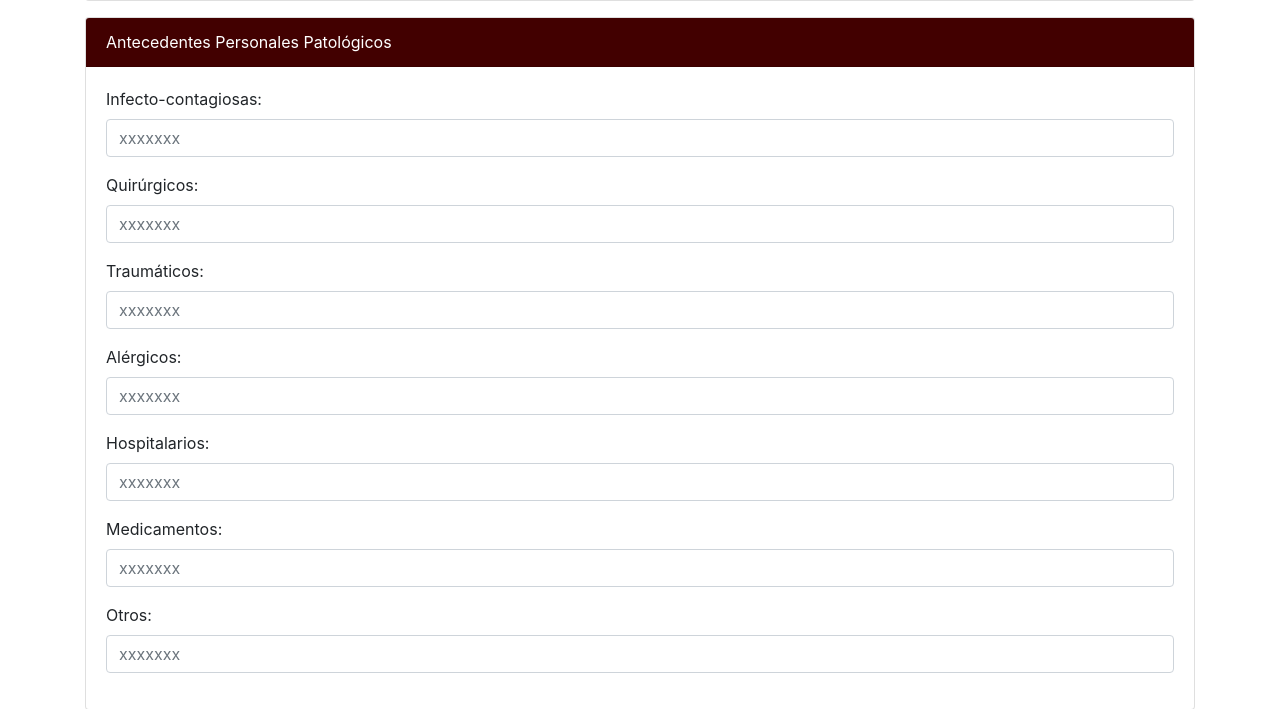
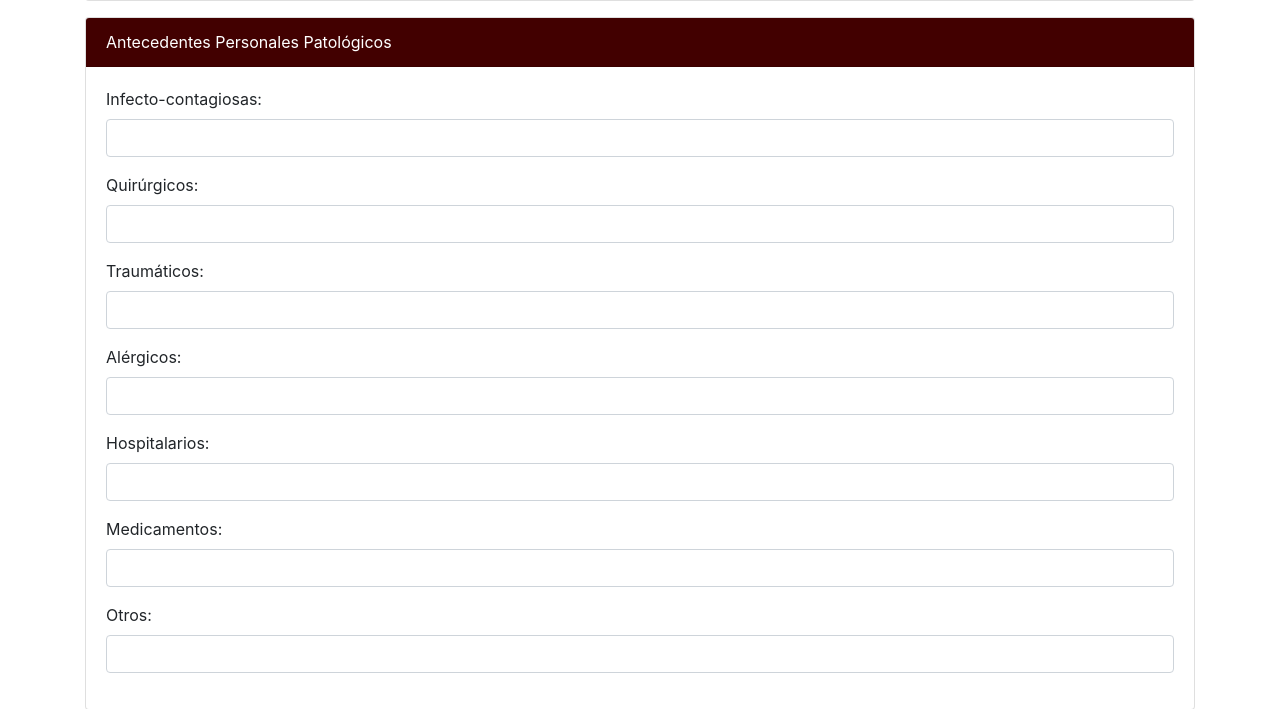
Before and after one commit to Stephany18100/Terapia_Fisica, a Flask app: page / in a window 1280 px wide. Shown: the part 1939-2648 px from the top of the page. Run offline with Flask 3, Linux system fonts and the light colour scheme; some libraries are stand-ins or nearby versions.

Commit message:
Cambios en las tablas

```diff
--- a/app/templates/index.html
+++ b/app/templates/index.html
@@ -70,7 +70,7 @@
                     <div class="col-md-4">
                         <label for="sexo" class="form-label">Sexo:</label>
                         <select class="form-select" id="sexo" required>
-                            <option selected disabled value="">Elige...</option>
+                            <option selected disabled value="">Selecciona</option>
                             <option value="femenino">Femenino</option>
                             <option value="masculino">Masculino</option>
                         </select>
@@ -230,31 +230,31 @@
             <div class="card-body">
                 <div class="form-group">
                     <label for="infectoContagiosas">Infecto-contagiosas:</label>
-                    <input type="text" class="form-control" id="infectoContagiosas" placeholder="xxxxxxx">
+                    <input type="text" class="form-control" id="infectoContagiosas" placeholder="">
                 </div>
                 <div class="form-group">
                     <label for="quirurgicos">Quirúrgicos:</label>
-                    <input type="text" class="form-control" id="quirurgicos" placeholder="xxxxxxx">
+                    <input type="text" class="form-control" id="quirurgicos" placeholder="">
                 </div>
                 <div class="form-group">
                     <label for="traumaticos">Traumáticos:</label>
-                    <input type="text" class="form-control" id="traumaticos" placeholder="xxxxxxx">
+                    <input type="text" class="form-control" id="traumaticos" placeholder="">
                 </div>
                 <div class="form-group">
                     <label for="alergicos">Alérgicos:</label>
-                    <input type="text" class="form-control" id="alergicos" placeholder="xxxxxxx">
+                    <input type="text" class="form-control" id="alergicos" placeholder="">
                 </div>
                 <div class="form-group">
                     <label for="hospitalarios">Hospitalarios:</label>
-                    <input type="text" class="form-control" id="hospitalarios" placeholder="xxxxxxx">
+                    <input type="text" class="form-control" id="hospitalarios" placeholder="">
                 </div>
                 <div class="form-group">
                     <label for="medicamentos">Medicamentos:</label>
-                    <input type="text" class="form-control" id="medicamentos" placeholder="xxxxxxx">
+                    <input type="text" class="form-control" id="medicamentos" placeholder="">
                 </div>
                 <div class="form-group">
                     <label for="otrosPatologicos">Otros:</label>
-                    <input type="text" class="form-control" id="otrosPatologicos" placeholder="xxxxxxx">
+                    <input type="text" class="form-control" id="otrosPatologicos" placeholder="">
                 </div>
             </div>
         </div>
@@ -266,27 +266,27 @@
             <div class="card-body">
                 <div class="form-group">
                     <label for="higiene">Higiene:</label>
-                    <input type="text" class="form-control" id="higiene" placeholder="xxxxxxx">
+                    <input type="text" class="form-control" id="higiene" placeholder="">
                 </div>
                 <div class="form-group">
                     <label for="dieta">Dieta:</label>
-                    <input type="text" class="form-control" id="dieta" placeholder="xxxxxxx">
+                    <input type="text" class="form-control" id="dieta" placeholder="">
                 </div>
                 <div class="form-group">
                     <label for="ejercicio">Ejercicio:</label>
-                    <input type="text" class="form-control" id="ejercicio" placeholder="xxxxxxx">
+                    <input type="text" class="form-control" id="ejercicio" placeholder="">
                 </div>
                 <div class="form-group">
                     <label for="recreacion">Recreación:</label>
-                    <input type="text" class="form-control" id="recreacion" placeholder="xxxxxxx">
+                    <input type="text" class="form-control" id="recreacion" placeholder="">
                 </div>
                 <div class="form-group">
                     <label for="suenio">Sueño:</label>
-                    <input type="text" class="form-control" id="suenio" placeholder="xxxxxxx">
+                    <input type="text" class="form-control" id="suenio" placeholder="">
                 </div>
                 <div class="form-group">
                     <label for="otroHabitos">Otros:</label>
-                    <input type="text" class="form-control" id="otroHabitos" placeholder="xxxxxxx">
+                    <input type="text" class="form-control" id="otroHabitos" placeholder="">
                 </div>
             </div>
         </div>
@@ -298,55 +298,55 @@
             <div class="card-body">
                 <div class="form-group">
                     <label for="peso">Peso:</label>
-                    <input type="text" class="form-control" id="peso" placeholder="xxxxxxx">
+                    <input type="text" class="form-control" id="peso" placeholder="">
                 </div>
                 <div class="form-group">
                     <label for="talla">Talla:</label>
-                    <input type="text" class="form-control" id="talla" placeholder="xxxxxxx">
+                    <input type="text" class="form-control" id="talla" placeholder="">
                 </div>
                 <div class="form-group">
                     <label for="tensionArterial">Tensión arterial:</label>
-                    <input type="text" class="form-control" id="tensionArterial" placeholder="xxxxxxx">
+                    <input type="text" class="form-control" id="tensionArterial" placeholder="">
                 </div>
                 <div class="form-group">
                     <label for="frecuenciaCardiaca">Frecuencia cardiaca:</label>
-                    <input type="text" class="form-control" id="frecuenciaCardiaca" placeholder="xxxxxxx">
+                    <input type="text" class="form-control" id="frecuenciaCardiaca" placeholder="">
                 </div>
                 <div class="form-group">
                     <label for="frecuenciaRespiratoria">Frecuencia respiratoria:</label>
-                    <input type="text" class="form-control" id="frecuenciaRespiratoria" placeholder="xxxxxxx">
+                    <input type="text" class="form-control" id="frecuenciaRespiratoria" placeholder="">
                 </div>
                 <div class="form-group">
                     <label for="temperatura">Temperatura:</label>
-                    <input type="text" class="form-control" id="temperatura" placeholder="xxxxxxx">
+                    <input type="text" class="form-control" id="temperatura" placeholder="">
                 </div>
                 <div class="form-group">
                     <label for="cabeza">Cabeza:</label>
-                    <input type="text" class="form-control" id="cabeza" placeholder="xxxxxxx">
+                    <input type="text" class="form-control" id="cabeza" placeholder="">
                 </div>
                 <div class="form-group">
                     <label for="cuello">Cuello:</label>
-                    <input type="text" class="form-control" id="cuello" placeholder="xxxxxxx">
+                    <input type="text" class="form-control" id="cuello" placeholder="">
                 </div>
                 <div class="form-group">
                     <label for="torax">Tórax:</label>
-                    <input type="text" class="form-control" id="torax" placeholder="xxxxxxx">
+                    <input type="text" class="form-control" id="torax" placeholder="">
                 </div>
                 <div class="form-group">
                     <label for="abdomen">Abdomen:</label>
-                    <input type="text" class="form-control" id="abdomen" placeholder="xxxxxxx">
+                    <input type="text" class="form-control" id="abdomen" placeholder="">
                 </div>
                 <div class="form-group">
                     <label for="extremidades">Extremidades:</label>
-                    <input type="text" class="form-control" id="extremidades" placeholder="xxxxxxx">
+                    <input type="text" class="form-control" id="extremidades" placeholder="">
                 </div>
                 <div class="form-group">
                     <label for="genitales">Genitales:</label>
-                    <input type="text" class="form-control" id="genitales" placeholder="xxxxxxx">
+                    <input type="text" class="form-control" id="genitales" placeholder="">
                 </div>
                 <div class="form-group">
                     <label for="observacionesFisica">Observaciones:</label>
-                    <input type="text" class="form-control" id="observacionesFisica" placeholder="xxxxxxx">
+                    <input type="text" class="form-control" id="observacionesFisica" placeholder="">
                 </div>
             </div>
         </div>
```
